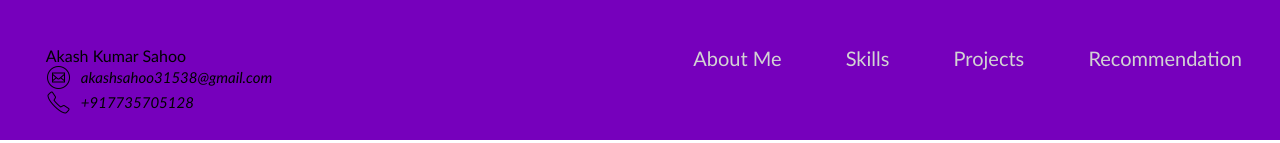
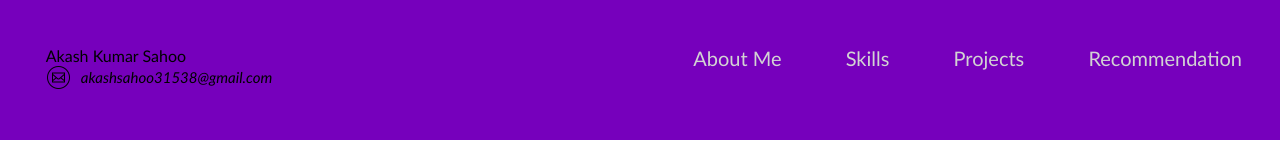
Before and after one commit to kumarakash15/protofilo, a plain HTML site: page index.html in a window 1280 px wide. Shown: the top 143 px of the page. Drawn offline with Linux system fonts and the light colour scheme.

Commit message:
Update index.html

```diff
--- a/index.html
+++ b/index.html
@@ -16,10 +16,6 @@
                 akashsahoo31538@gmail.com
             </div>
             <div style="clear:both;"></div>
-            <div class="contact_info">
-                <img src="call.png" alt="image cannot found"/>
-                +917735705128
-            </div>
         </div>
         <!-- Add the links for Skills, Projects and Recommendation here -->
         <div class="topdiv">
```
